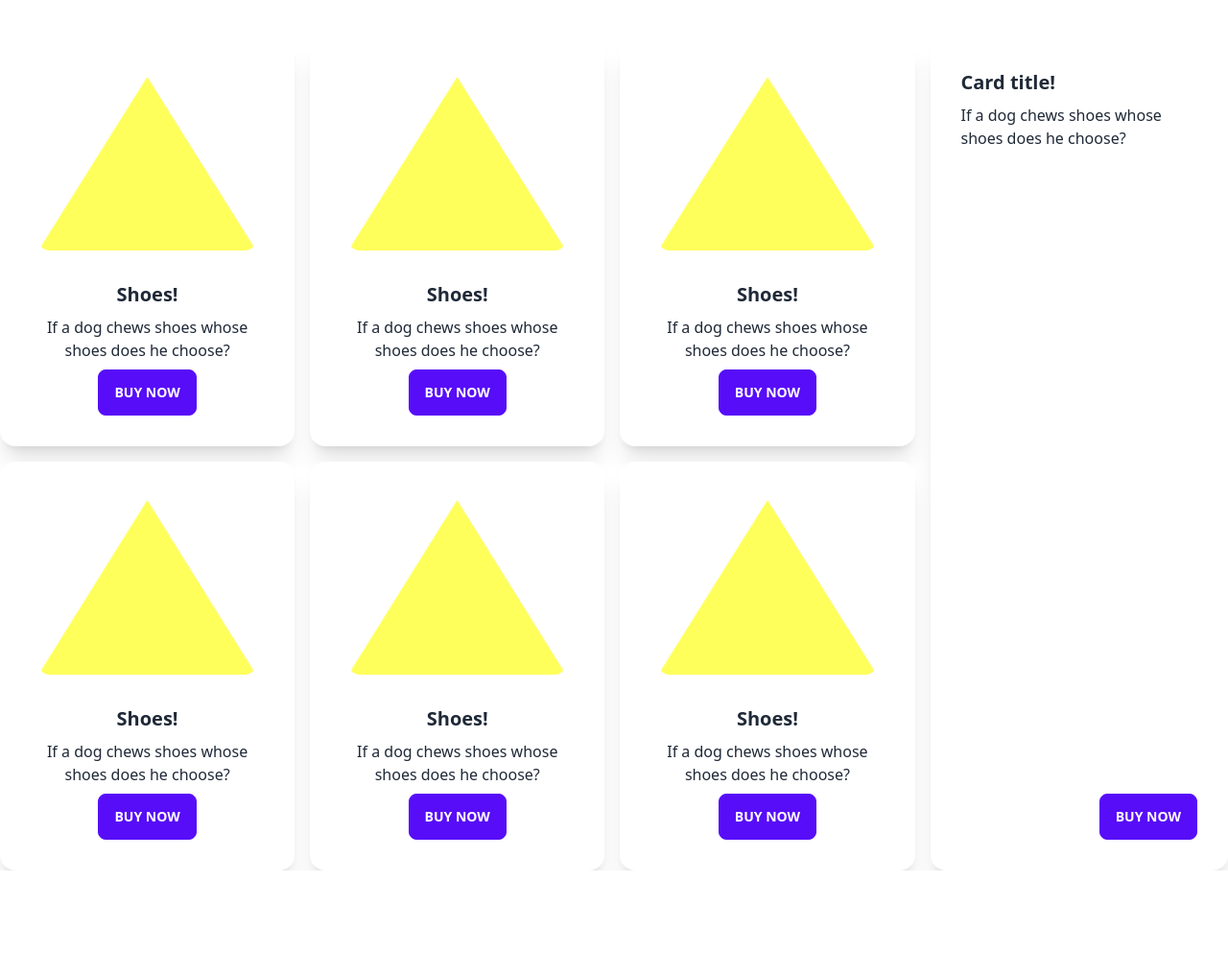
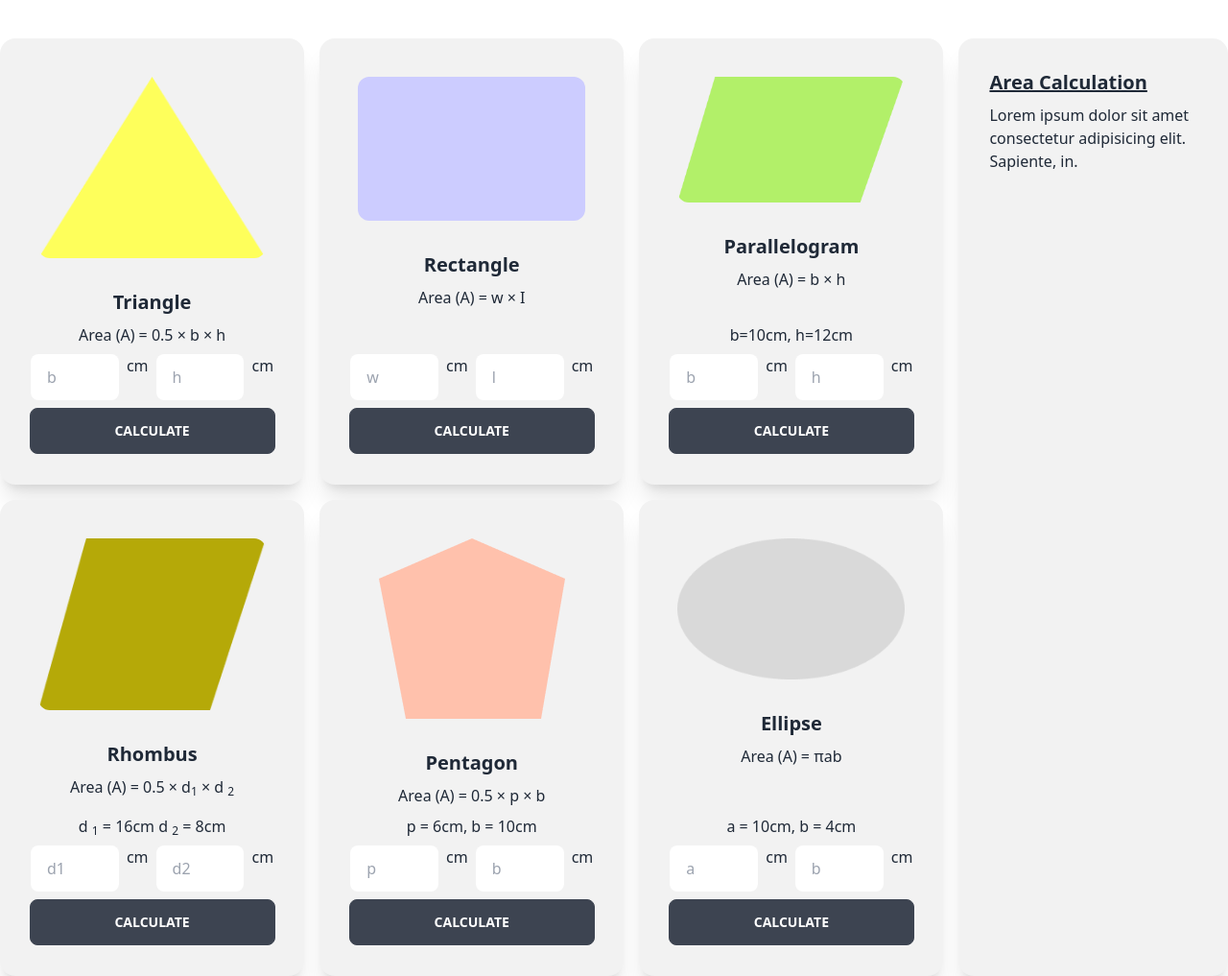
Before and after one commit to Barkatzx/geomeatry-genius, a plain HTML site: page index.html in a window 1280 px wide. Shown: the part 72-1089 px from the top of the page at 96% size. Before the commit the page ends 979 px from the top, so only its background shows below. Drawn offline with nearby package versions, Linux system fonts and the light colour scheme.

Commit message:
Input Field Added

```diff
--- a/index.html
+++ b/index.html
@@ -10,96 +10,121 @@
 <script src="https://cdn.tailwindcss.com"></script>
 </head>
 <body class="container mx-auto">
-    <header class=" navbar bg-sky-100">
+    <header class=" navbar bg-base-200">
             <div class="navbar-start">
-              <span class="text-2xl font-semibold">Geometry</span>
+              <span class="text-4xl font-semibold">Geometry</span>
             </div>
             <div class="navbar-end">
-              <a class="btn btn-info" href="blog.html">Blog</a>
+              <a class="btn" href="blog.html">Blog</a>
             </div>
     </header>
     <section class="flex flex-col md:flex-row gap-4 mt-12">
     <div class="grid grid-cols-1 md:grid-cols-3 gap-4">
-        <div class="card w-50 bg-base-100 shadow-xl">
+        <div class="card w-50 bg-base-200 shadow-xl">
             <figure class="px-10 pt-10">
-              <img src="images/triangle.png" alt="Shoes" class="rounded-xl" />
+              <img src="images/triangle.png" alt="Triangle" class="rounded-xl" />
             </figure>
             <div class="card-body items-center text-center">
-              <h2 class="card-title">Shoes!</h2>
-              <p>If a dog chews shoes whose shoes does he choose?</p>
+              <h2 class="card-title">Triangle</h2>
+              <p>Area (A) = 0.5 × b × h</p>
+              <div class="flex gap-2">
+              <input type="text" placeholder="b" class="input w-full" />cm
+              <input type="text" placeholder="h" class="input w-full" />cm
+            </div>
               <div class="card-actions">
-                <button class="btn btn-primary">Buy Now</button>
+                <button class="btn btn-wide">Calculate</button>
               </div>
             </div>
           </div>
-        <div class="card w-50 bg-base-100 shadow-xl">
+        <div class="card w-50 bg-base-200 shadow-xl">
             <figure class="px-10 pt-10">
-              <img src="images/triangle.png" alt="Shoes" class="rounded-xl" />
+              <img src="images/rectangle.png" alt="Shoes" class="rounded-xl" />
             </figure>
             <div class="card-body items-center text-center">
-              <h2 class="card-title">Shoes!</h2>
-              <p>If a dog chews shoes whose shoes does he choose?</p>
+              <h2 class="card-title">Rectangle</h2>
+              <p>Area (A) = w × I</p>
+              <div class="flex gap-2">
+                <input type="text" placeholder="w" class="input w-full" />cm
+                <input type="text" placeholder="l" class="input w-full" />cm
+              </div>
               <div class="card-actions">
-                <button class="btn btn-primary">Buy Now</button>
+                <button class="btn btn-wide">Calculate</button>
               </div>
             </div>
           </div>
-        <div class="card w-50 bg-base-100 shadow-xl">
+        <div class="card w-50 bg-base-200 shadow-xl">
             <figure class="px-10 pt-10">
-              <img src="images/triangle.png" alt="Shoes" class="rounded-xl" />
+              <img src="images/parallelogram.png" alt="Shoes" class="rounded-xl" />
             </figure>
             <div class="card-body items-center text-center">
-              <h2 class="card-title">Shoes!</h2>
-              <p>If a dog chews shoes whose shoes does he choose?</p>
+              <h2 class="card-title">Parallelogram</h2>
+              <p>Area (A) = b × h</p>
+              <h3>b=10cm, h=12cm</h3>
+              <div class="flex gap-2">
+                <input type="text" placeholder="b" class="input w-full" />cm
+                <input type="text" placeholder="h" class="input w-full" />cm
+              </div>
               <div class="card-actions">
-                <button class="btn btn-primary">Buy Now</button>
+                <button class="btn btn-wide">Calculate</button>
               </div>
             </div>
           </div>
-        <div class="card w-50 bg-base-100 shadow-xl">
+        <div class="card w-50 bg-base-200 shadow-xl">
             <figure class="px-10 pt-10">
-              <img src="images/triangle.png" alt="Shoes" class="rounded-xl" />
+              <img src="images/rhombus.png" alt="Shoes" class="rounded-xl" />
             </figure>
             <div class="card-body items-center text-center">
-              <h2 class="card-title">Shoes!</h2>
-              <p>If a dog chews shoes whose shoes does he choose?</p>
+              <h2 class="card-title">Rhombus</h2>
+              <p>Area (A) = 0.5 × d<sub>1</sub> × d <sub>2</sub></p>
+              <h3>d <sub>1</sub> = 16cm  d <sub>2</sub> = 8cm</h3>
+              <div class="flex gap-2">
+                <input type="text" placeholder="d1" class="input w-full" />cm
+                <input type="text" placeholder="d2" class="input w-full" />cm
+              </div>
               <div class="card-actions">
-                <button class="btn btn-primary">Buy Now</button>
+                <button class="btn btn-wide">Calculate</button>
               </div>
             </div>
           </div>
-        <div class="card w-50 bg-base-100 shadow-xl">
+        <div class="card w-50 bg-base-200 shadow-xl">
             <figure class="px-10 pt-10">
-              <img src="images/triangle.png" alt="Shoes" class="rounded-xl" />
+              <img src="images/pentagon.png" alt="Shoes" class="rounded-xl" />
             </figure>
             <div class="card-body items-center text-center">
-              <h2 class="card-title">Shoes!</h2>
-              <p>If a dog chews shoes whose shoes does he choose?</p>
+              <h2 class="card-title">Pentagon</h2>
+              <p>Area (A) = 0.5 × p × b</p>
+              <h3>p = 6cm, b = 10cm</h3>
+              <div class="flex gap-2">
+                <input type="text" placeholder="p" class="input w-full" />cm
+                <input type="text" placeholder="b" class="input w-full" />cm
+              </div>
               <div class="card-actions">
-                <button class="btn btn-primary">Buy Now</button>
+                <button class="btn btn-wide">Calculate</button>
               </div>
             </div>
           </div>
-        <div class="card w-50 bg-base-100 shadow-xl">
+        <div class="card w-50 bg-base-200 shadow-xl">
             <figure class="px-10 pt-10">
-              <img src="images/triangle.png" alt="Shoes" class="rounded-xl" />
+              <img src="images/ellipse.png" alt="Shoes" class="rounded-xl" />
             </figure>
             <div class="card-body items-center text-center">
-              <h2 class="card-title">Shoes!</h2>
-              <p>If a dog chews shoes whose shoes does he choose?</p>
+              <h2 class="card-title">Ellipse</h2>
+              <p>Area (A) = πab</p>
+              <h3>a = 10cm, b = 4cm</h3>
+              <div class="flex gap-2">
+                <input type="text" placeholder="a" class="input w-full" />cm
+                <input type="text" placeholder="b" class="input w-full" />cm
+              </div>
               <div class="card-actions">
-                <button class="btn btn-primary">Buy Now</button>
+                <button class="btn btn-wide">Calculate</button>
               </div>
             </div>
           </div>
         </div>
-        <div class="card bg-base-100 shadow-xl">
+        <div class="card bg-base-200 shadow-xl">
             <div class="card-body">
-              <h2 class="card-title">Card title!</h2>
-              <p>If a dog chews shoes whose shoes does he choose?</p>
-              <div class="card-actions justify-end">
-                <button class="btn btn-primary">Buy Now</button>
-              </div>
+              <h2 class="card-title"><u>Area Calculation</u></h2>
+              <p>Lorem ipsum dolor sit amet consectetur adipisicing elit. Sapiente, in.</p>
             </div>
           </div>
     </section>
```
Also changed, not shown: blog.html (+19 -0 lines).
